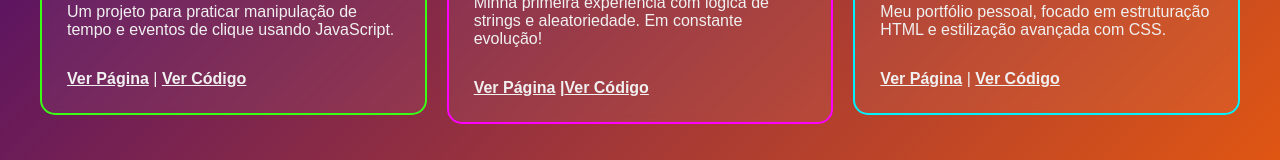
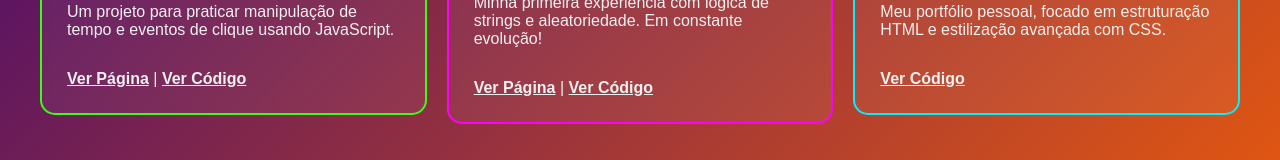
Before and after one commit to andriellyfreitas/Landing-Page, a plain HTML site: page index.html in a window 1280 px wide. Shown: the part 1093-1253 px from the top of the page. Drawn offline with Linux system fonts and the light colour scheme; a script that the page names is missing.

Commit message:
ajuste de layout

```diff
--- a/index.html
+++ b/index.html
@@ -78,15 +78,13 @@
             <h3>Gerador de Senhas</h3>
             <p>Minha primeira experiência com lógica de strings e aleatoriedade. Em constante evolução!</p>
              <a href="https://https://andriellyfreitas.github.io/Password-Generator/" class="link-projeto" target="_blank">Ver Página</a>
-             <a span class="divisor">|</span>
+             <span class="divisor">|</span>
             <a href="https://github.com/andriellyfreitas/password-generator.git" class="link-projeto" target="_blank">Ver Código</a>
         </div>
 
         <div class="projeto-card azul">
             <h3>Esta Landing Page</h3>
             <p>Meu portfólio pessoal, focado em estruturação HTML e estilização avançada com CSS.</p>
-            <a href="https://andriellyfreitas.github.io/Landing-Page/" class="link-projeto" target="_blank">Ver Página</a>
-            <span class="divisor">|</span>
             <a href="https://github.com/andriellyfreitas/Landing-Page.git" class="link-projeto" target="_blank">Ver Código</a>
 
         </div>
```
